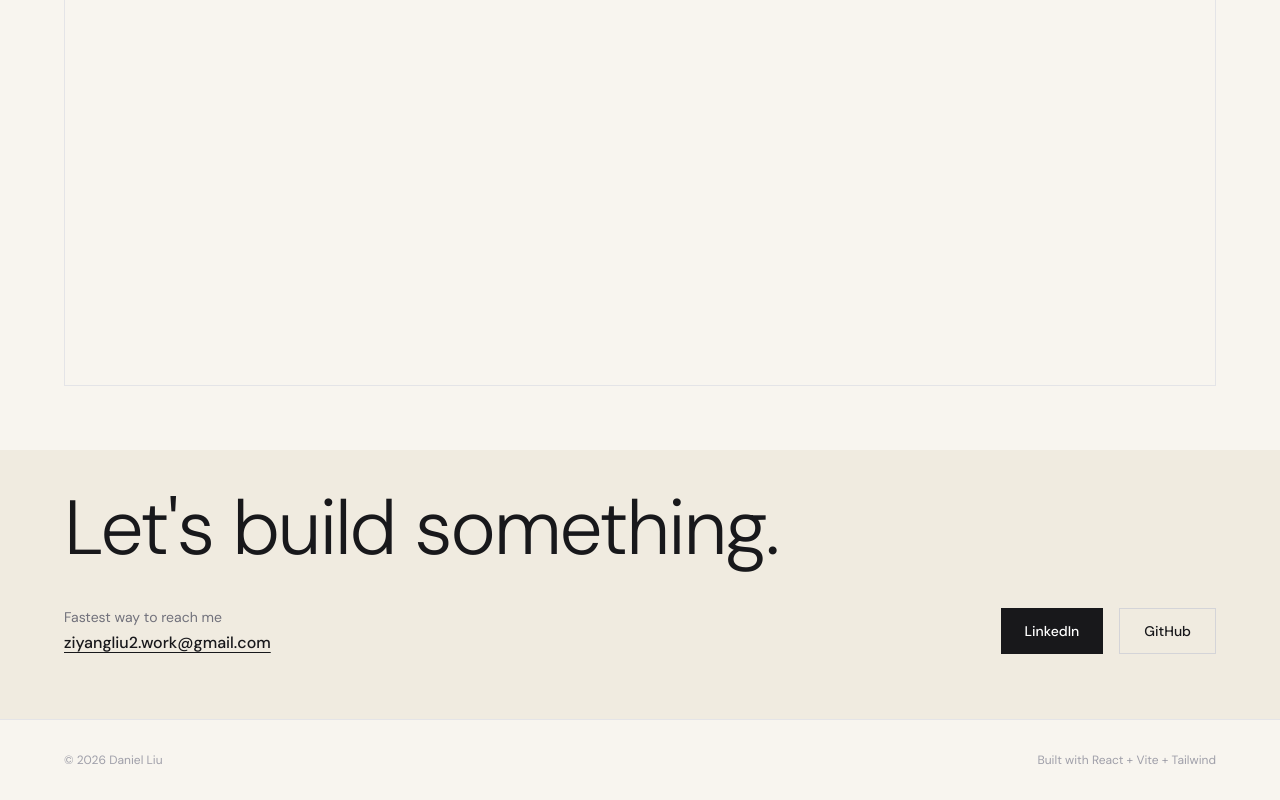
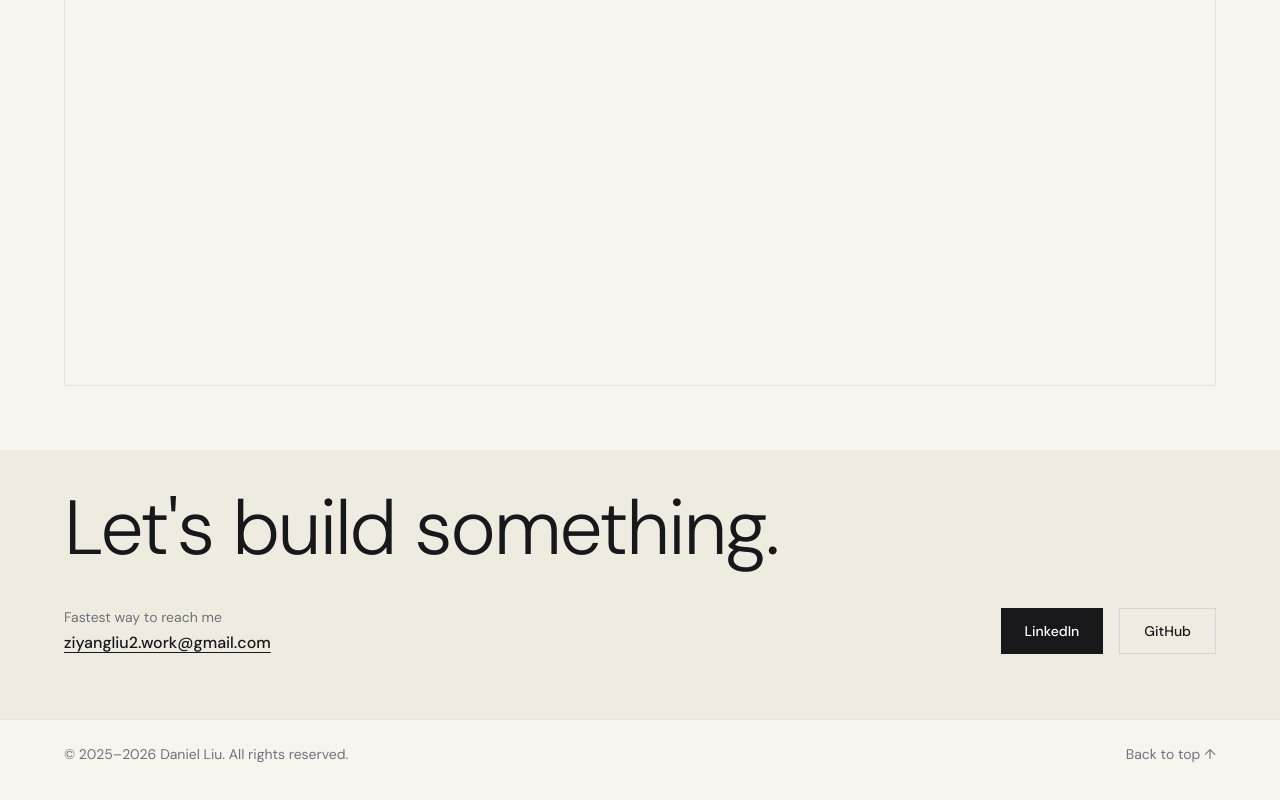
Before and after one commit to d4n1elliu/Portfolio, a React (Vite) app in the folder portfolio-frontend/: page / in a window 1280 px wide. Shown: the part 3365-4165 px from the top of the page. Built offline with nearby package versions, Linux system fonts and the light colour scheme.

Commit message:
feat: update footer with a professional layout and updated copyright year range

```diff
--- a/portfolio-frontend/src/components/layout/Footer.tsx
+++ b/portfolio-frontend/src/components/layout/Footer.tsx
@@ -2,12 +2,17 @@
 
 export function Footer() {
   return (
-    <footer className="border-t border-zinc-200 px-8 py-8 md:px-16">
-      <div className="flex flex-col items-start justify-between gap-2 md:flex-row md:items-center">
-        <p className="text-xs text-zinc-400">
-          © {new Date().getFullYear()} {PROFILE.name}
+    <footer className="border-t border-zinc-200 px-8 py-6 md:px-16">
+      <div className="flex flex-col items-start justify-between gap-3 md:flex-row md:items-center">
+        <p className="text-sm text-zinc-500">
+          © 2025–{new Date().getFullYear()} {PROFILE.name}. All rights reserved.
         </p>
-        <p className="text-xs text-zinc-400">Built with React + Vite + Tailwind</p>
+        <a
+          href="#top"
+          className="text-sm text-zinc-500 transition-colors hover:text-zinc-900"
+        >
+          Back to top ↑
+        </a>
       </div>
     </footer>
   );
```
